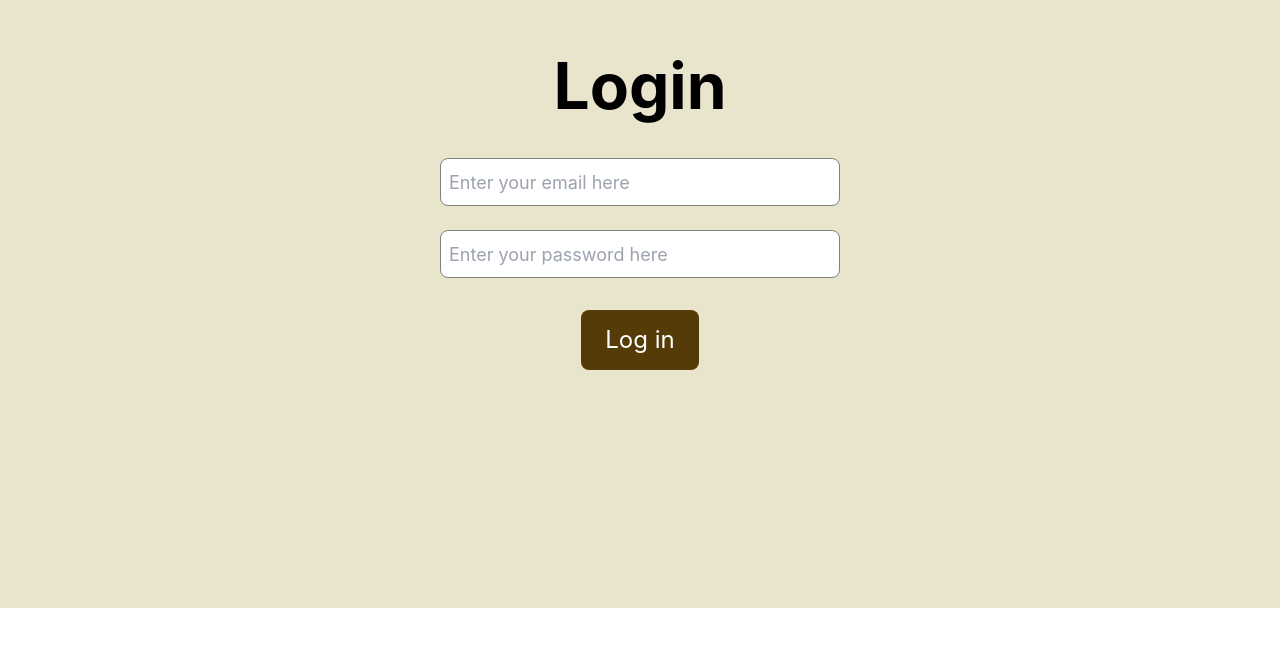
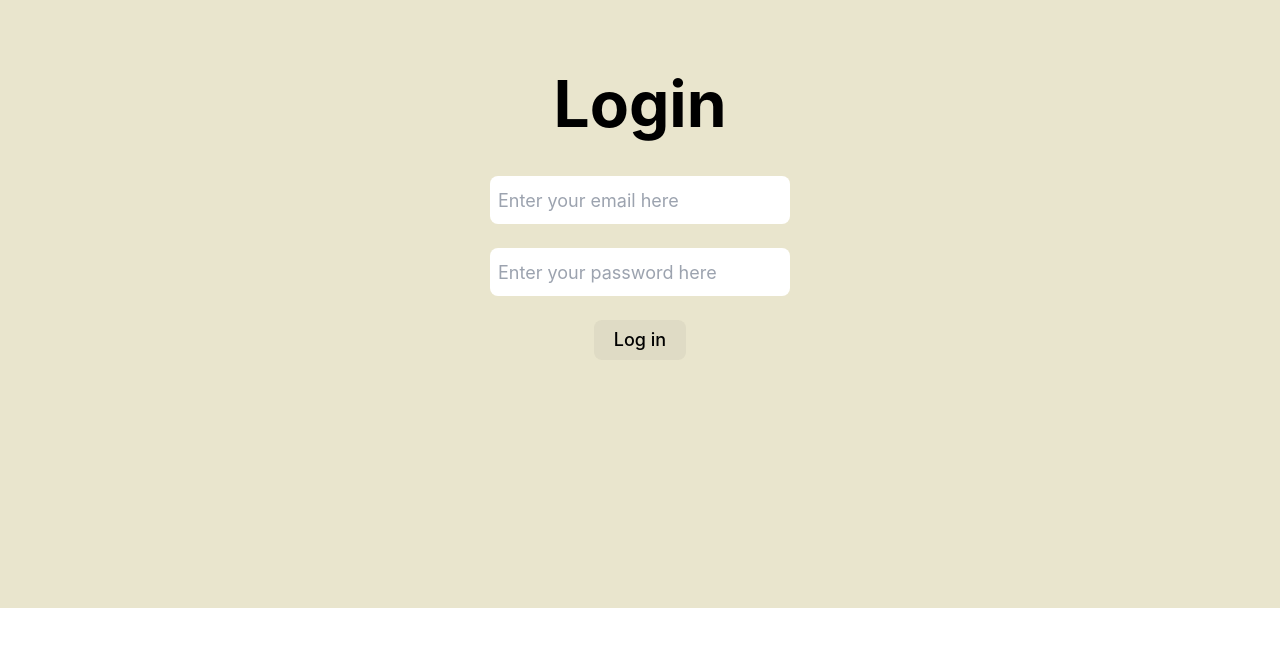
Before and after one commit to agiledev-students-spring2024/4-final-project-readtrack, a React (Create React App) app in the folder front-end/: page /login in a window 1280 px wide. Shown: the part 192-838 px from the top of the page. Built offline with nearby package versions, Linux system fonts and the light colour scheme.

Commit message:
refac: reformat login styles to tailwind
refac: back-end login call

```diff
--- a/front-end/src/pages/Form/login.js
+++ b/front-end/src/pages/Form/login.js
@@ -1,5 +1,6 @@
 import React, { useState } from 'react';
 import { useNavigate } from 'react-router-dom';
+import axios from 'axios';
 
 const Login = ({ setLoggedInUser }) => {
   const [email, setEmail] = useState('');
@@ -7,9 +8,11 @@ const Login = ({ setLoggedInUser }) => {
   const [emailError, setEmailError] = useState('');
   const [passwordError, setPasswordError] = useState('');
   const [loginError, setLoginError] = useState('');
+
   const navigate = useNavigate();
 
-  const onButtonClick = () => {
+  const handleLogin = async (e) => {
+    e.preventDefault();
     setEmailError('');
     setPasswordError('');
     setLoginError('');
@@ -18,75 +21,67 @@ const Login = ({ setLoggedInUser }) => {
       setEmailError('Please enter your email');
       return;
     }
+
     if (!/^[\w-\.]+@([\w-]+\.)+[\w-]{2,4}$/.test(email)) {
       setEmailError('Please enter a valid email');
       return;
     }
+
     if (password === '') {
       setPasswordError('Please enter a password');
       return;
     }
 
-    fetch('http://localhost:3001/users/login', {
-      method: 'POST',
-      headers: {
-        'Content-Type': 'application/json',
-      },
-      body: JSON.stringify({ email, password }),
-    })
-      .then(response => {
-        if (response.ok) {
-          return response.json();
-        } else if (response.status === 401) {
-          throw new Error('Invalid email or password');
-        }
-        throw new Error('Network response was not ok.');
-      })
-      .then(data => {
-        setLoggedInUser(data);
-        navigate('/mainHome');
-      })
-      .catch(error => {
-        console.error('Error logging in:', error);
-        setLoginError(error.message);
+    try {
+      const response = await axios.post('http://localhost:3001/users/login', {
+        email,
+        password,
       });
+      const user = response.data;
+      setLoggedInUser(user);
+      navigate('/mainHome');
+    } catch (error) {
+      console.error('Login failed:', error);
+      if (error.response && error.response.status === 401) {
+        setLoginError('Invalid email or password');
+      } else {
+        setLoginError('An error occurred during login');
+      }
+    }
   };
 
   return (
-    <div className={'mainContainer'}>
-      <div className={'titleContainer'}>
+    <div className='flex flex-col items-center justify-center h-lvh bg-[#e9e5cd]'>
+      <div className='flex flex-col text-[64px] font-bold items-center justify-center'>
         <div>Login</div>
       </div>
       <br />
       {loginError && <div className="errorLabel">{loginError}</div>}
-      <div className={'inputContainer'}>
+      <div className='flex flex-col items-start justify-center'>
         <input
           value={email}
           placeholder="Enter your email here"
           onChange={(ev) => setEmail(ev.target.value)}
-          className={'inputBox'}
+          className='h-[48px] w-[300px] text-lg rounded-lg pl-2'
         />
         <label className="errorLabel">{emailError}</label>
       </div>
       <br />
-      <div className={'inputContainer'}>
+      <div className='flex flex-col items-start justify-center'>
         <input
           type="password"
           value={password}
           placeholder="Enter your password here"
           onChange={(ev) => setPassword(ev.target.value)}
-          className={'inputBox'}
+          className='h-[48px] w-[300px] text-lg rounded-lg pl-2'
         />
         <label className="errorLabel">{passwordError}</label>
       </div>
       <br />
-      <div className={'inputContainer'}>
-        <input
-          className={'inputButton'}
-          type="button"
-          onClick={onButtonClick}
-          value={'Log in'}
-        />
+      <div className='flex flex-col items-start justify-center'>
+        <button className='bg-[rgba(51,_51,_51,_0.05)] rounded-[8px] cursor-pointer text-[18px] font-medium leading-[20px] px-[20px] py-[10px] text-center' onClick={handleLogin}>
+          Log in
+        </button>
       </div>
     </div>
   );
```
